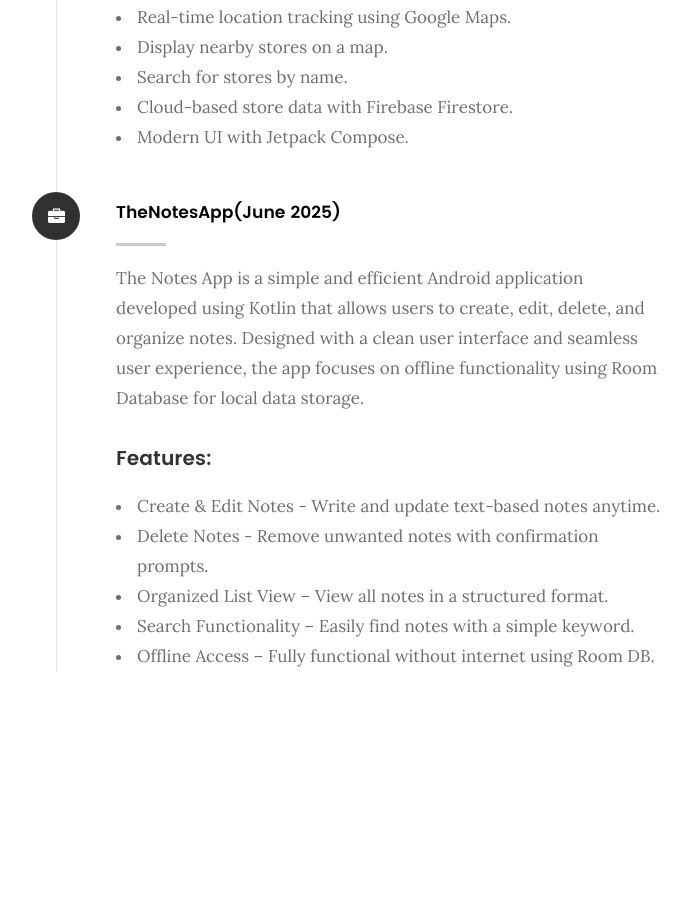
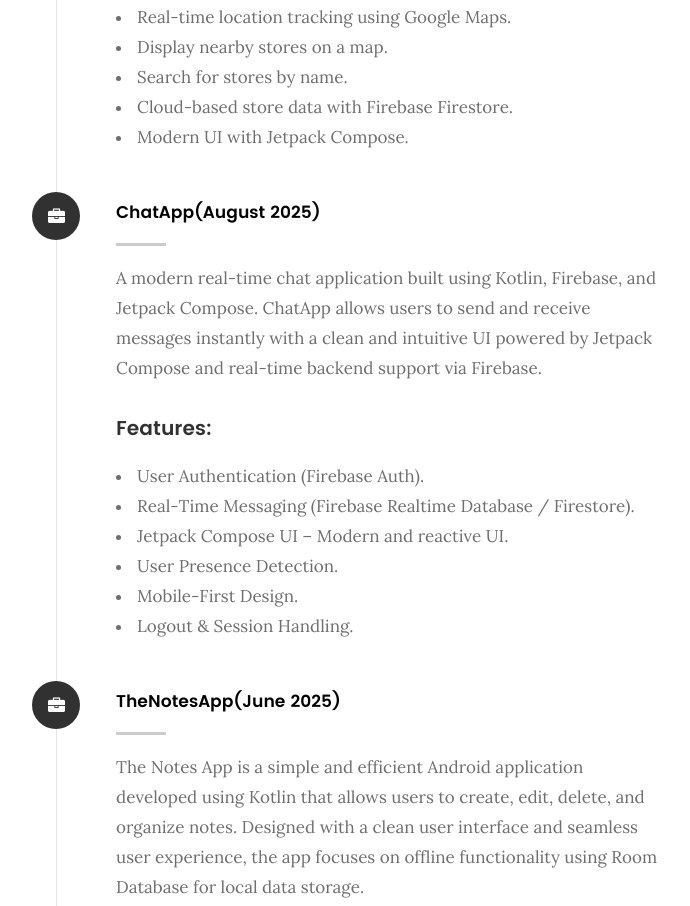
Before and after one commit to VisHnuhs117/Portfolio, a plain HTML site: page index.html in a window 1280 px wide. Shown: the part 4037-4943 px from the top of the page, without its empty margins (363-1053 px from the left). Drawn offline with Linux system fonts and the light colour scheme; files whose address does not match are found by name.

Commit message:
updated project

```diff
--- a/index.html
+++ b/index.html
@@ -333,6 +333,28 @@
 
 	   			</div> <!-- /timeline-block -->
 
+				<div class="timeline-block">
+
+	   				<div class="timeline-ico">
+	   					<i class="fa fa-briefcase"></i>
+	   				</div>
+
+	   				<div class="timeline-content">
+	   					<h4><a href="https://github.com/VisHnuhs117/ChatApp" target="_blank">ChatApp(August 2025)</a></h4>
+	   					<p>A modern real-time chat application built using Kotlin, Firebase, and Jetpack Compose. ChatApp allows users to send and receive messages instantly with a clean and intuitive UI powered by Jetpack Compose and real-time backend support via Firebase.</p>
+	   					<h3>Features:</h3>
+	   					<ul>
+	   						<li>User Authentication (Firebase Auth).</li>
+	   						<li>Real-Time Messaging (Firebase Realtime Database / Firestore).</li>
+	   						<li>Jetpack Compose UI – Modern and reactive UI.</li>
+	   						<li>User Presence Detection.</li>
+	   						<li>Mobile-First Design.</li>
+							<li>Logout & Session Handling.</li>
+	   					</ul>
+	   				</div>
+
+	   			</div> <!-- /timeline-block -->
+
 	   			<div class="timeline-block">
 
 	   				<div class="timeline-ico">
```
